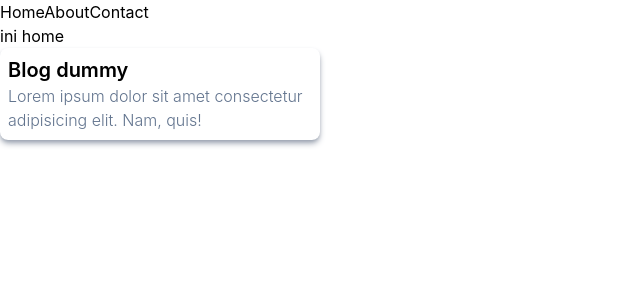
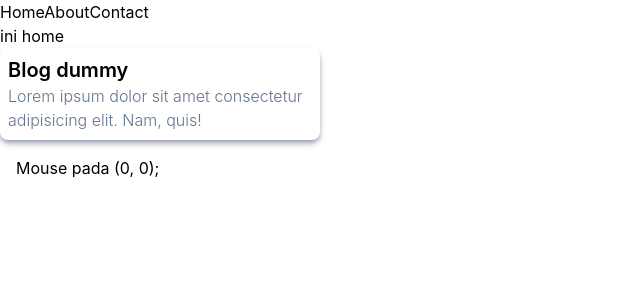
Before and after one commit to vandrzy/belajar-react, a React (Vite) app in the folder react-advance/: page / in a window 1280 px wide. Shown: the top 300 px of the page, without its empty margins (0-640 px from the left). Built offline with nearby package versions, Linux system fonts and the light colour scheme.

Commit message:
render props

```diff
--- /dev/null
+++ b/react-advance/src/components/MouseTracker.tsx
@@ -0,0 +1,22 @@
+import React, { useState, type ReactNode } from "react"
+import type { Position } from "../type/Position";
+
+interface Props {
+    children: (position: Position) => ReactNode;
+}
+
+const MouseTracker = ({children}: Props) => {
+    const [positon, setPosition] = useState({x:0, y:0});
+    const handleMouseMove = (e: React.MouseEvent<HTMLDivElement>) => {
+        setPosition({x: e.clientX, y: e.clientY})
+    }
+
+    return (
+        <div onMouseMove={handleMouseMove} className="h-48 w-full m-4">
+            {children(positon)}
+        </div>
+    )
+
+}
+
+export default MouseTracker;
--- a/react-advance/src/pages/Home.tsx
+++ b/react-advance/src/pages/Home.tsx
@@ -1,5 +1,6 @@
 
 import BlogCard from "../components/BlogCard"
+import MouseTracker from "../components/MouseTracker"
 import Navbar from "../components/Navbar"
 
 
@@ -14,6 +15,11 @@ const Home = () => {
             <p>ini home</p>
 
             <BlogCard blog={blog} />
+            <MouseTracker>
+                {({x, y}) => (<p>
+                    Mouse pada ({x}, {y});
+                </p>)}
+            </MouseTracker>
         </div>
     )
 
--- /dev/null
+++ b/react-advance/src/type/Position.ts
@@ -0,0 +1,6 @@
+
+
+export type Position = {
+    x: number
+    y: number
+}
```
